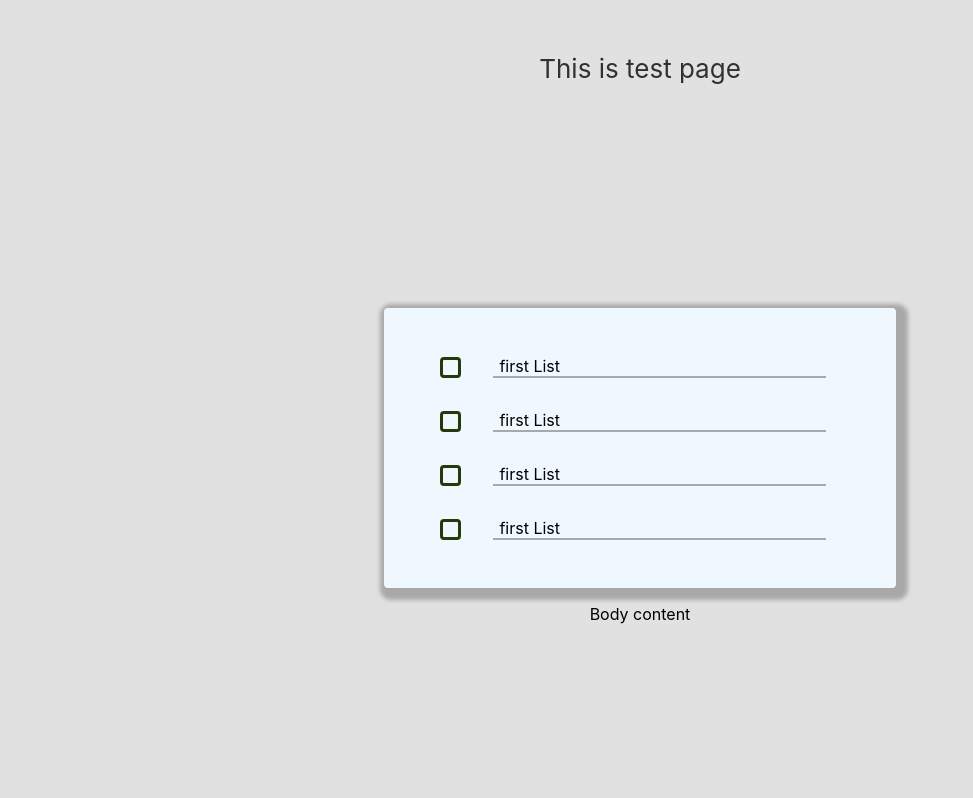
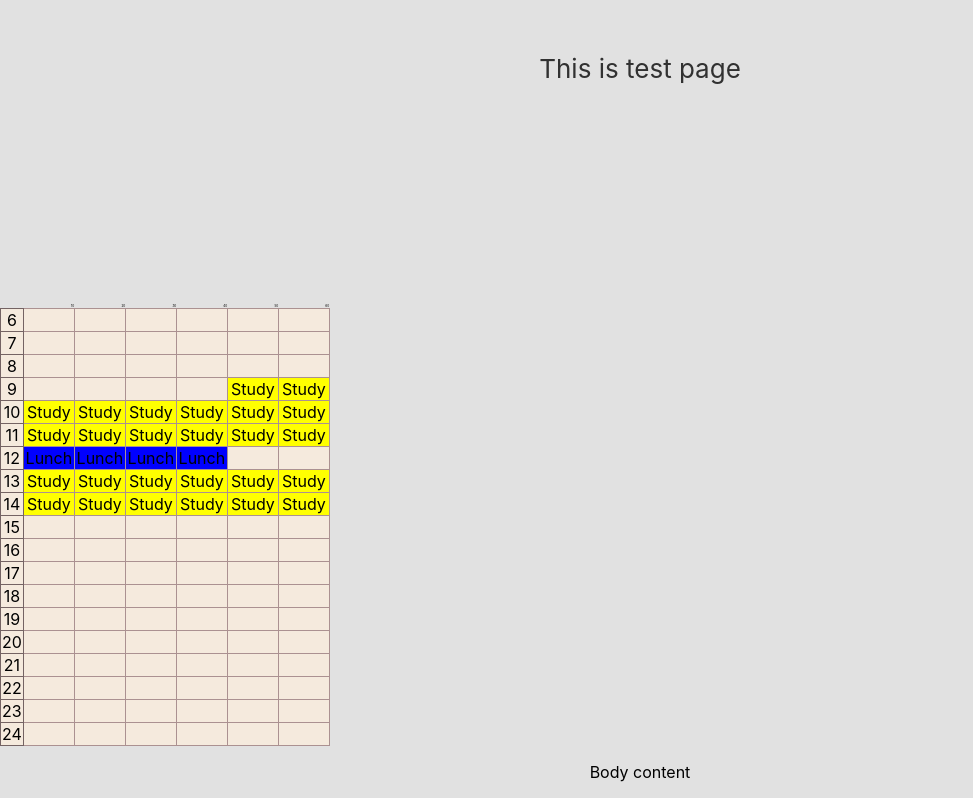
Before and after one commit to jeehee1/my-scheduler, a React (Create React App) app: page / in a window 1280 px wide. Shown: the part 492-1290 px from the top of the page, without its empty margins (0-973 px from the left). Before the commit the page ends 1132 px from the top, so only its background shows below. Built offline with nearby package versions, Linux system fonts and the light colour scheme.

Commit message:
Add Shedules component/ 스케쥴을 나타내기 위한 스케쥴 컴포넌트 생성

```diff
--- a/src/App.tsx
+++ b/src/App.tsx
@@ -1,18 +1,18 @@
-import React from 'react';
-import logo from './logo.svg';
-import './App.css';
-import Todos from './components/Todos';
+import React from "react";
+import logo from "./logo.svg";
+import "./App.css";
+import Todos from "./components/Todos";
+import Schedules from "./components/Schedules";
 
 function App() {
   return (
     <div className="App">
       <header className="App-header">
         <img src={logo} className="App-logo" alt="logo" />
-        <p>
-          This is test page
-        </p>
+        <p>This is test page</p>
       </header>
-      <Todos/>
+      <Schedules />
+      {/* <Todos /> */}
       <p>Body content</p>
     </div>
   );
--- /dev/null
+++ b/src/components/Schedule.module.css
@@ -0,0 +1,39 @@
+.time-table {
+  width: fit-content;
+  background-color: #f5eadd;
+}
+
+.table {
+  border-top: none;
+  border-collapse: collapse;
+  border-radius: 12px;
+}
+.table th {
+  font:inherit;
+  border: 1px solid #746363;
+}
+
+.table td {
+  width: 3rem;
+  border: 1px solid #ab9191;
+}
+
+
+.min {
+  position: relative;
+}
+
+.min th {
+  padding: 0;
+  border: none;
+  position: relative;
+  font-size: 0.2rem;
+  right: 0;
+  bottom: 0;
+}
+
+.min th div {
+  position: absolute;
+  right: 0;
+  bottom: 0;
+}
--- /dev/null
+++ b/src/components/Schedules.tsx
@@ -0,0 +1,71 @@
+import classes from "./Schedule.module.css";
+import ShowTimeSchedule from "./ShowTimeSchedule";
+
+const DUMMY_SCHEDULE = {
+  date: new Date("2023-05-24"),
+  schedules: [
+    {
+      startTime: 9.4,
+      endTime: 12.0,
+      schedule: "Study",
+      color: "yellow",
+    },
+    {
+      startTime: 12.0,
+      endTime: 12.4,
+      schedule: "Lunch",
+      color: "blue",
+    },
+    {
+      startTime: 13.0,
+      endTime: 15.0,
+      schedule: "Study",
+      color: "yellow",
+    },
+  ],
+};
+
+const Schedules = () => {
+  let tableBody = [];
+  const minArray = [0, 10, 20, 30, 40, 50];
+  let minBody = [];
+  for (let m = 0; m < 6; m++) {
+    minBody.push(<th><div>{minArray[m] + 10}</div></th>);
+  }
+  for (let time = 6; time < 25; time++) {
+    tableBody.push(
+      <tr>
+        <th>{time}</th>
+        {minArray.map((min) => (
+          <ShowTimeSchedule
+            timeInfo={{
+              time: time + min / 100,
+              schedule:
+                DUMMY_SCHEDULE.schedules.find(
+                  (o) =>
+                    o.startTime <= time + min / 100 &&
+                    o.endTime > time + min / 100
+                ) || null,
+            }}
+          />
+        ))}
+      </tr>
+    );
+  }
+
+  return (
+    <div className={classes["time-table"]}>
+      <table className={classes.table}>
+        <thead>
+          <tr className={classes.min}>
+            <th></th>
+            {minBody}
+          </tr>
+        </thead>
+        <tbody className={classes['table-body']}>{tableBody}</tbody>
+      </table>
+    </div>
+  );
+};
+
+export default Schedules;
--- /dev/null
+++ b/src/components/ShowTimeSchedule.tsx
@@ -0,0 +1,37 @@
+//   colorTable should be [{time: 9.4, color: 'yellow', 'content:'something'}, {time:9.5, color: 'yellow', 'content:'something'}]
+
+const ShowTimeSchedule = ({
+  timeInfo,
+}: {
+  timeInfo: {
+    time: number;
+    schedule: {
+      startTime: number;
+      endTime: number;
+      schedule: string;
+      color: string;
+    } | null;
+  };
+}) => {
+  const info = [
+    { time: 9.4, color: "yellow", content: "something" },
+    { time: 9.5, color: "yellow", content: "something" },
+  ];
+
+  const foundInfo = info.find((o) => o.time === timeInfo.time) || {
+    color: "none",
+  };
+  return (
+    <td
+      style={{
+        backgroundColor: timeInfo.schedule
+          ? timeInfo.schedule.color
+          : undefined,
+      }}
+    >
+      {timeInfo.schedule ? timeInfo.schedule.schedule : ""}
+    </td>
+  );
+};
+
+export default ShowTimeSchedule;
```
